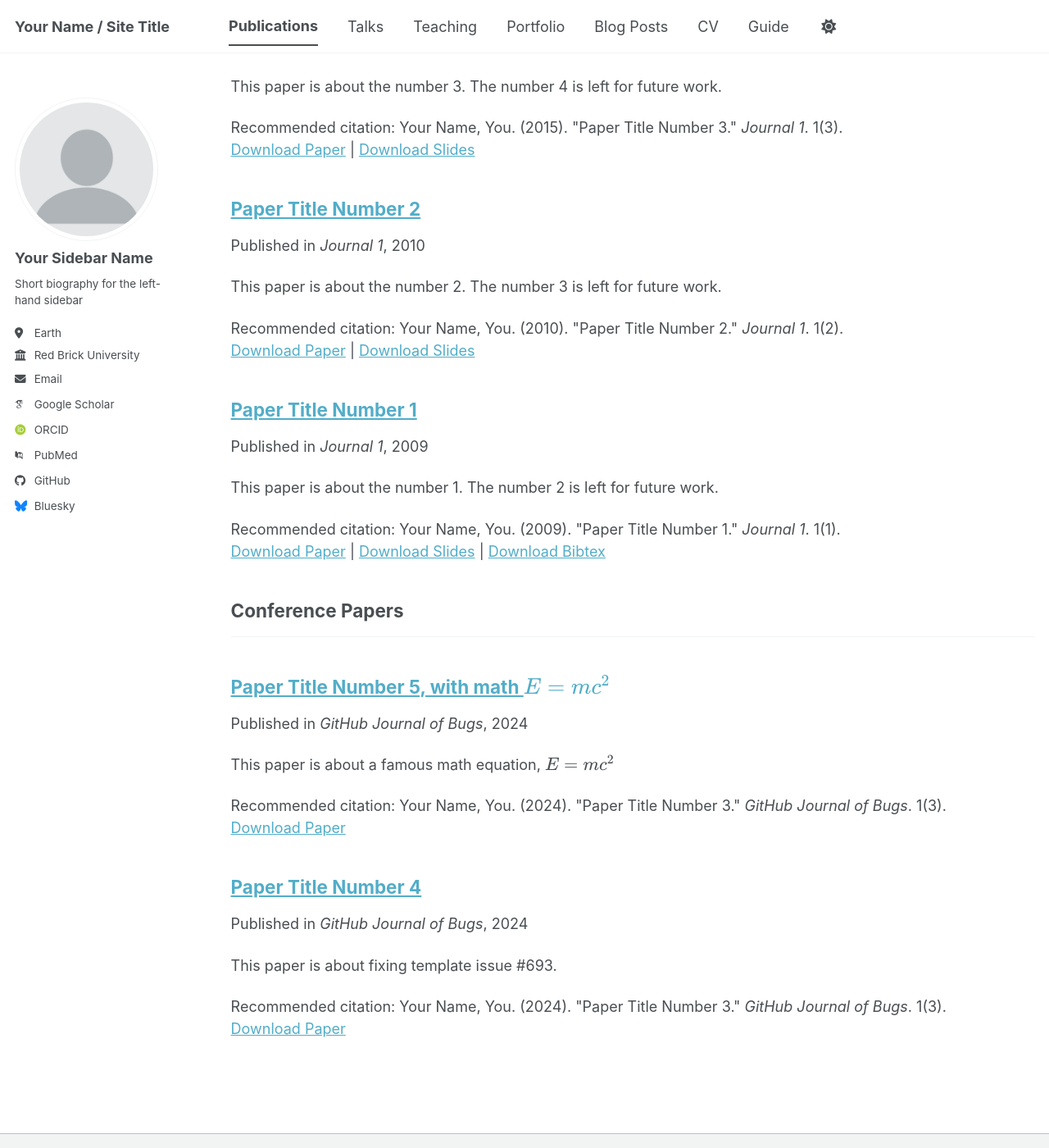
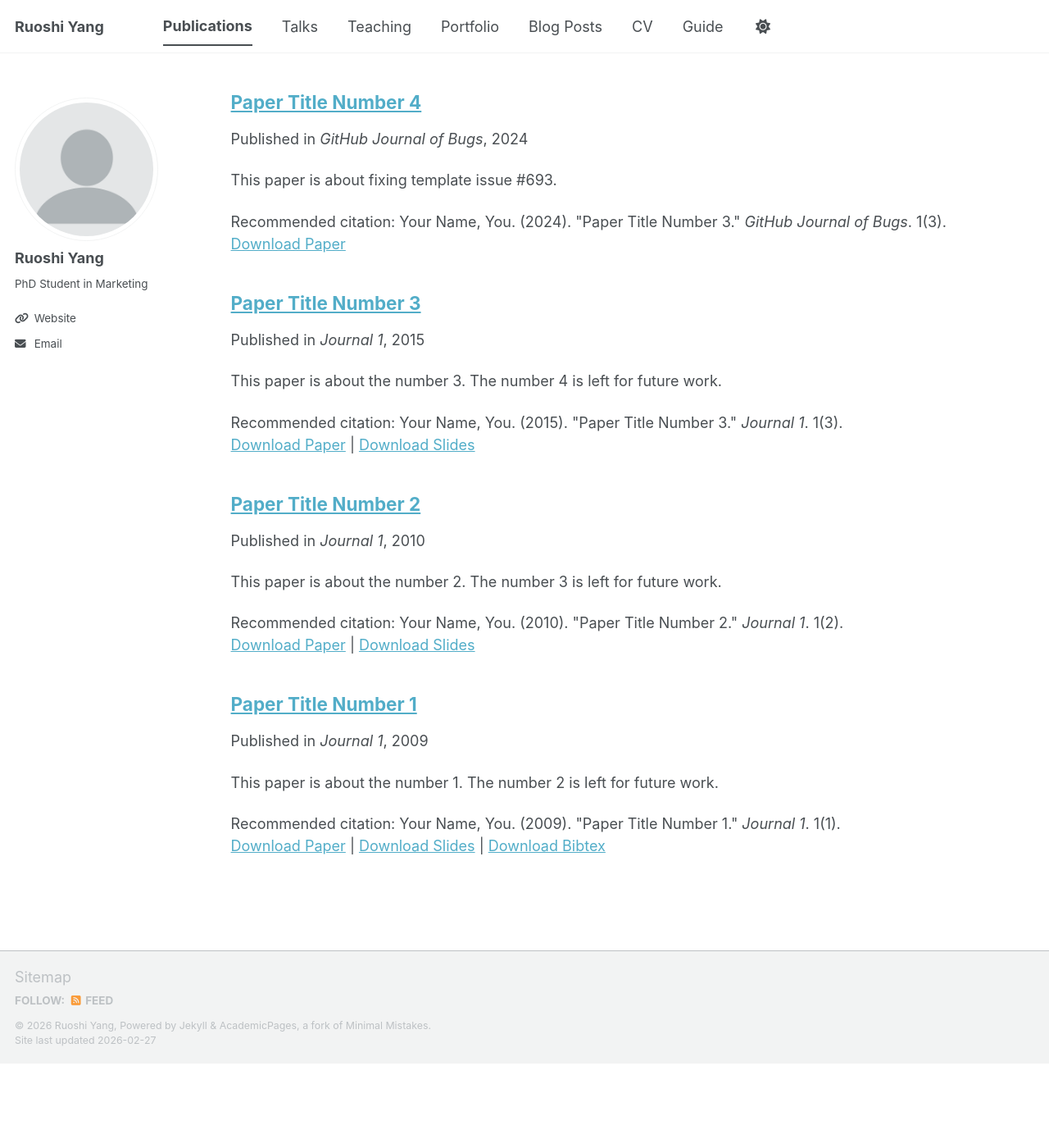
Before and after one commit to ruoshi-yang/ruoshi-yang.github.io, a Jekyll site: the page built from _pages/publications.html, in a window 1280 px wide and 1400 px high, scrolled down 310 px. Shown: the whole window at 82% size. Built offline with Jekyll 4.4.1, drawn with Linux system fonts in a browser that asks for light colours; some web fonts are replaced; a script bundle is joined from its source files by our own code; library files that are not in the unit come from our copies; after the commit the page ends 1607 px from its top, so only the background shows below that; some of the changed lines change nothing that is shown; some of the changed text lies outside the part shown.

Commit message:
Update personal information in _config.yml

```diff
--- a/_config.yml
+++ b/_config.yml
@@ -9,14 +9,14 @@
 # Basic Site Settings
 locale                   : "en-US"
 site_theme               : "default" # The available themes options are "default", "air", "sunrise", "mint", "dirt" and "contrast"
-title                    : "Your Name / Site Title"
+title                    : "Ruoshi Yang"
 title_separator          : "-"
-name                     : &name "Your Name"
-description              : &description "Your Name's academic portfolio"   # Update this with a general description of your site, this is the default if not overridden by a page
-url                      : https://academicpages.github.io # The base hostname & protocol for your site e.g. "https://[your GitHub username].github.io",
+name                     : &name "Ruoshi Yang"
+description              : &description "PhD Student in Marketing"   # Update this with a general description of your site, this is the default if not overridden by a page
+url                      : "https://ruoshi-yang.github.io" # The base hostname & protocol for your site e.g. "https://[your GitHub username].github.io",
                                                            # or if you already have some other page hosted on Github then use "https://[your GitHub username].github.io/[Your Repo Name]"
 baseurl                  : "" # the subpath of your site, e.g. "/blog"
-repository               : "academicpages/academicpages.github.io"
+repository               : "ruoshi-yang/ruoshi-yang.github.io"
 
 # Site Author - The following control what appear as part of the author content on the side bar.
 #               If a field is blank the icon and link will not appear, otherwise it will be shown.
@@ -24,72 +24,19 @@
 author:
   # Biographic information
   avatar           : "profile.png"
-  name             : "Your Sidebar Name"
-  pronouns         : # example: "she/her"
-  bio              : "Short biography for the left-hand sidebar"
-  location         : "Earth"
-  employer         : "Red Brick University"
-  uri              : # URL
-  email            : "none@example.org"
-
-  # Academic websites
-  academia         : # URL
-  arxiv            : # URL - Update with the correct link to your profile
-  googlescholar    : "https://scholar.google.com/citations?user=PS_CX0AAAAAJ"
-  inspire-hep      : # URL
-  impactstory      : # URL
-  orcid            : "https://orcid.org/yourorcidurl"
-  semantic         : # URL
-  ssrn             : # URL
-  pubmed           : "https://www.ncbi.nlm.nih.gov/pubmed/?term=john+snow"
-  researchgate     : # URL
-  scopus           : # URL
-  zotero           : # URL
+  name             : "Ruoshi Yang"
+  bio              : "PhD Student in Marketing"
+  uri              : "http://linkedin.com/in/ruoshi-yang-58490a327"
+  email            : "ruoshiyang2002@gmail.com"
 
 
-  # Repositories and software development
-  bitbucket        : # Username - Update with your username on the site
-  codepen          : # Username
-  dribbble         : # Username
-  github           : "academicpages"
-  kaggle           : # Username
-  stackoverflow    : # User number or user number and name (i.e., use "1" or "1/jeff-atwood")
-
-  # Social media
-  artstation       : # Username
-  bluesky          : "bsky.app" # Replace this with you Bluesky username
-  facebook         : # Username
-  flickr           : # Username
-  foursquare       : # Username
-  goodreads        : # Username
-  google_plus      : # Username
-  keybase          : # Username
-  instagram        : # Username
-  lastfm           : # Username
-  linkedin         : # Username
-  mastodon         : # URL
-  medium           : # URL
-  pinterest        : # Username
-  soundcloud       : # Username
-  steam            : # Username
-  telegram         : # URL
-  tumblr           : # Username
-  twitter          : # Username for X / Twitter
-  vine             : # Username
-  weibo            : # Username
-  wikipedia        : # Username
-  xing             : # Username
-  youtube          : # Username
-  zhihu            : # Username
 
 # Publication Category - The following the list of publication categories and their headings
-publication_category:
-  books:
-    title: 'Books'
-  manuscripts:
-    title: 'Journal Articles'
-  conferences:
-    title: 'Conference Papers'
+#publication_category:
+  #manuscripts:
+    #title: 'Journal Articles'
+  #conferences:
+    #title: 'Conference Papers'
 
 # Site Settings
 teaser                   :  # filename of teaser fallback teaser image placed in /images/ for social media previews
```
